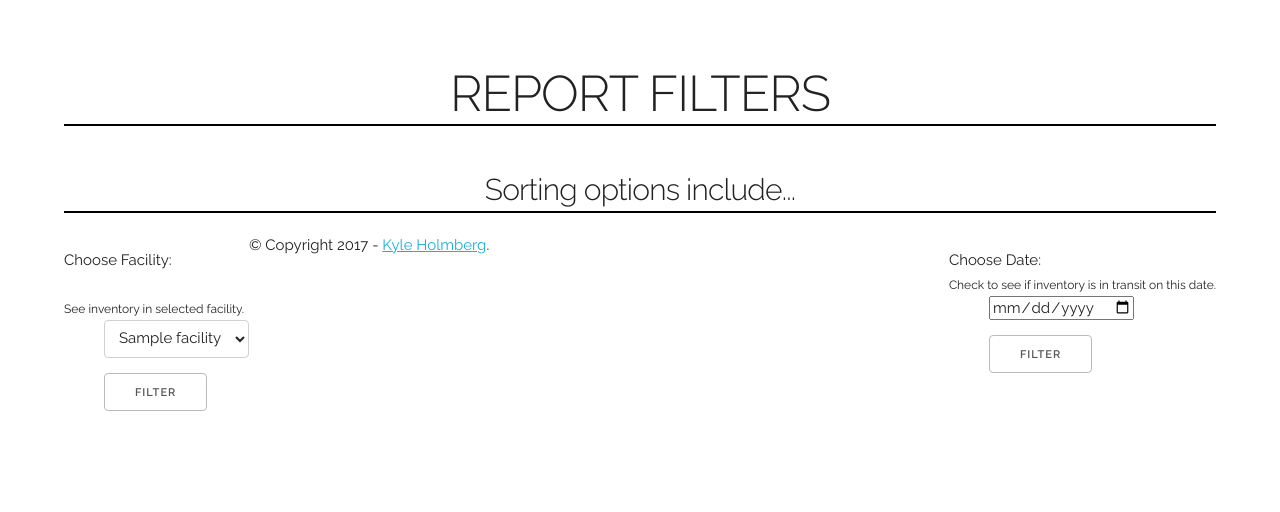
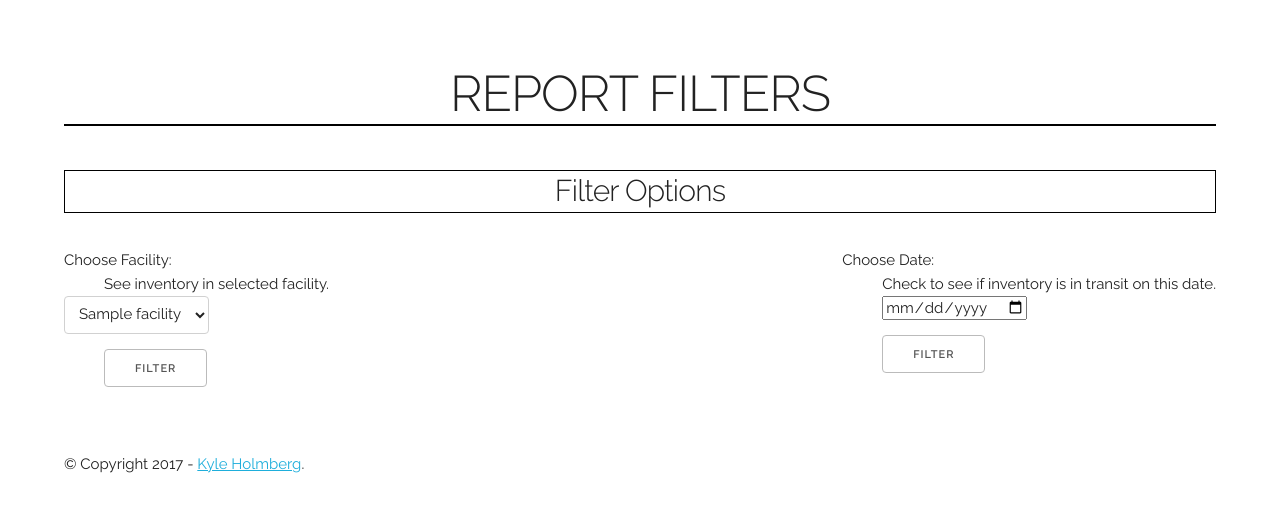
Before and after one commit to kylemh/LOST, a Flask app: page /report_filter in a window 1280 px wide. Shown: the top 512 px of the page. Run offline with Flask 2, Linux system fonts and the light colour scheme; the visitor is signed in with stand-in values (Sample User, id 1); a database or web service that is not in the repository returns one stand-in record (values such as "Sample title"); some libraries are stand-ins or nearby versions.

Commit message:
Clear footer and attempt to stylize forms.

```diff
--- a/src/static/style.css
+++ b/src/static/style.css
@@ -4,12 +4,16 @@ body {
 
 h1,
 h2,
-h3,
+h3 {
+    text-align: center;
+    border-bottom: 2px black solid;
+}
+
 h4,
 h5,
 h6 {
     text-align: center;
-    border-bottom: 2px black solid;
+    border: 1px black solid;
 }
 
 h1 {
@@ -27,3 +31,7 @@ p {
 #moving_inventory {
     float: right;
 }
+
+#footer {
+    clear: both;
+}
--- a/src/templates/report_filter.html
+++ b/src/templates/report_filter.html
@@ -14,29 +14,26 @@
 	{% if session.logged_in %}
 		<h1>Report Filters</h1>
 		<br>
-		<h4>Sorting options include...</h4>
+		<h4>Filter Options</h4>
 		<form action="{{ url_for('report_filter') }}" method="post" id="facility_inventory">
 			<dl>
 				<dt>Choose Facility:</dt>
-				<br>
-				<small>See inventory in selected facility.</small>
-				<dd>
+				<dd>See inventory in selected facility.</dd>
 				<select name="facility">
 				{% for fac in facilities_list %}
 					<option value="{{ fac }}" SELECTED>{{ fac }}</option>
 				{% endfor %}
 				</select>
-				<dd><input type="submit" value="Filter">
+				<dd><input type="submit" value="Filter"></dd>
 			</dl>
 		</form>
 
 		<form action="{{ url_for('report_filter') }}" method="post" id="moving_inventory">
 			<dl>
-				<dt>Choose Date:
-				<br>
-				<small>Check to see if inventory is in transit on this date.</small>
-				<dd><input type="date" name="in_transit">
-				<dd><input type="submit" value="Filter">
+				<dt>Choose Date:</dt>
+				<dd>Check to see if inventory is in transit on this date.</dd>
+				<dd><input type="date" name="in_transit"></dd>
+				<dd><input type="submit" value="Filter"></dd>
 			</dl>
 		</form>
 	{% endif %}
```
